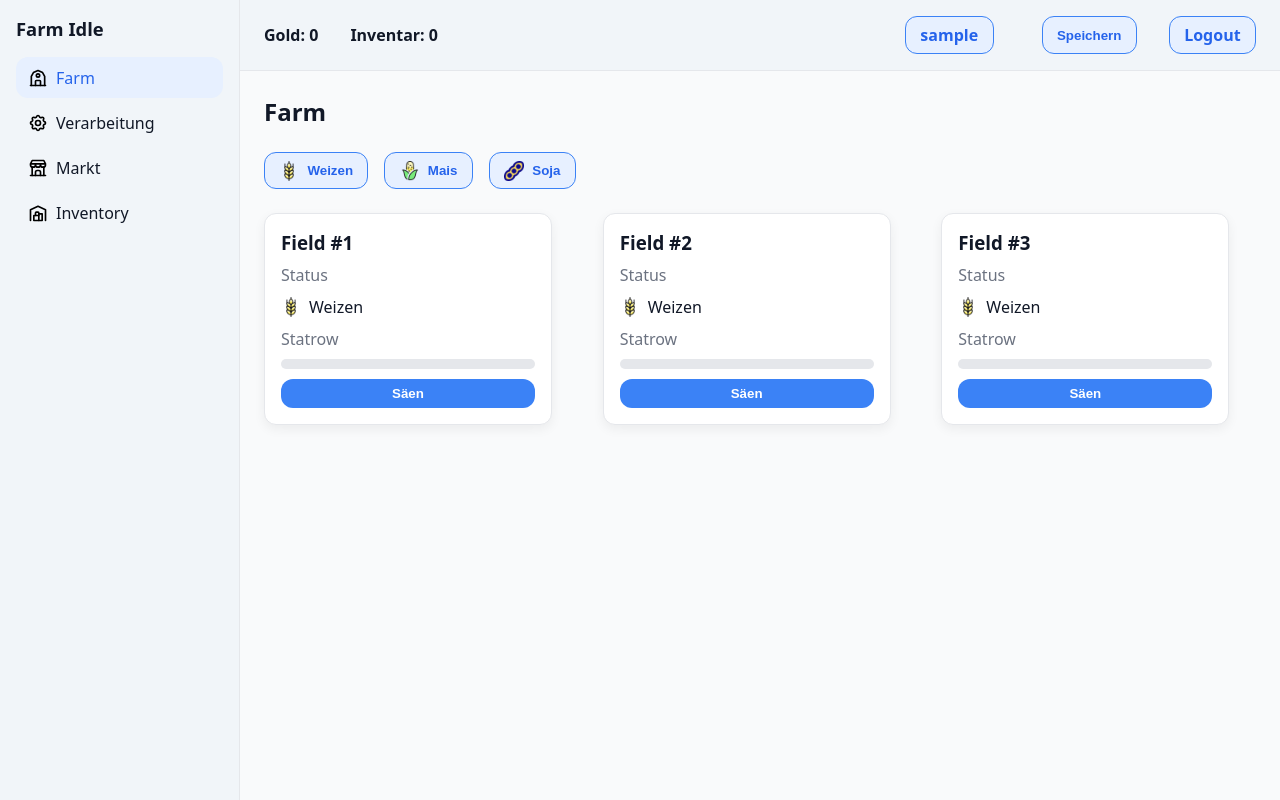
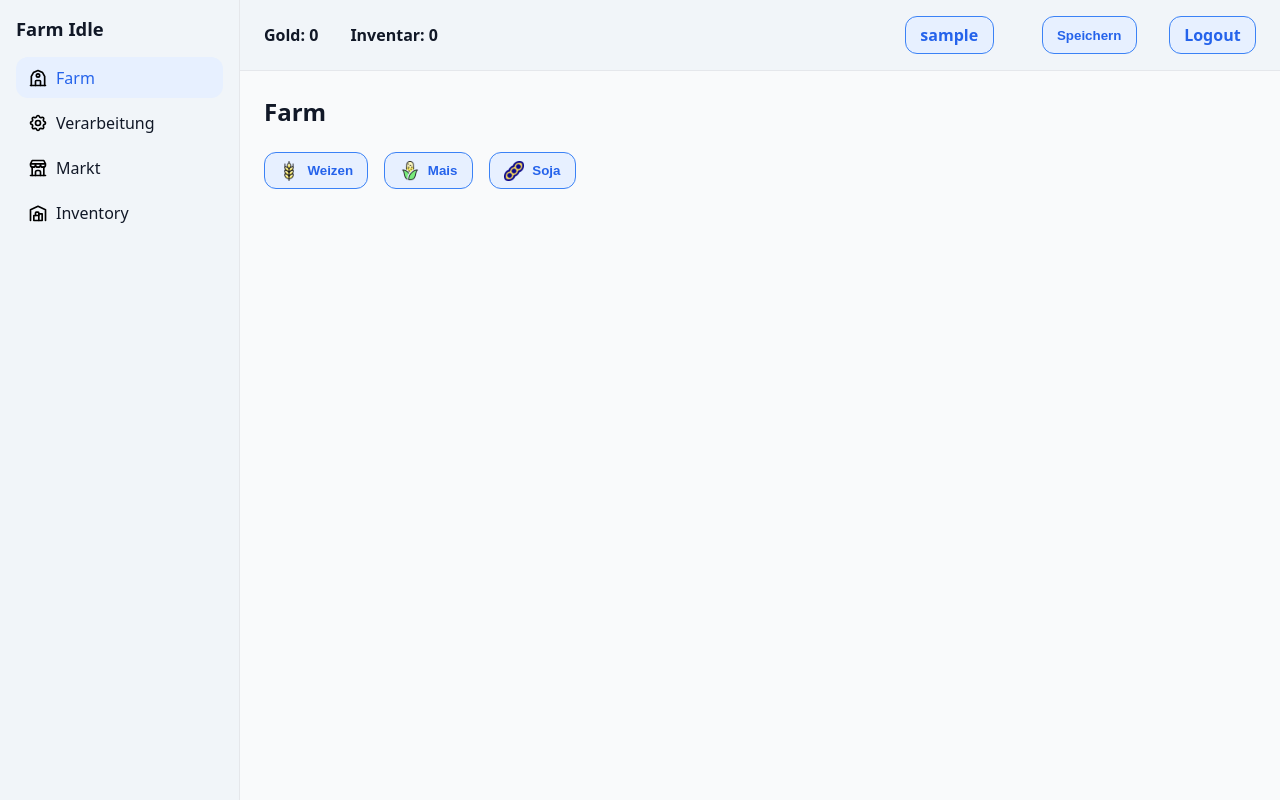
Before and after one commit to MadeOnex/Farm-Idle, a PHP site: page / in a window 1280 px wide. Run offline with PHP 8.4, Linux system fonts and the light colour scheme; the visitor is signed in with stand-in values (Sample User, id 1); data that the repository does not hold is empty.

Commit message:
feat: farm, creating card, renderFields

```diff
--- a/index.php
+++ b/index.php
@@ -28,6 +28,8 @@ $username = htmlspecialchars($_SESSION["username"]);
     <script defer src="./js/base.js"></script>
     <script defer src="./js/game.js"></script>
     <script defer src="./js/inventory.js"></script>
+    <script defer src="./js/farm.js"></script>
+
 </head>
 
 <body>
@@ -62,8 +64,7 @@ $username = htmlspecialchars($_SESSION["username"]);
             </header>
 
             <main>
-                <!-- Inventory Template direkt am Anfang -->
-
+                <!-- Inventory Template -->
                 <template id="tpl-inventory-item">
                     <article class="card" data-item-id="">
                         <h3 class="item-title" data-ref="itemName">Item</h3>
@@ -74,11 +75,28 @@ $username = htmlspecialchars($_SESSION["username"]);
                     </article>
                 </template>
 
+                <!-- Template für Felder -->
+                <template id="tpl-field">
+                    <article class="card" data-field-id="">
+                        <h3 data-ref="title">Field #X</h3>
+                        <p class="muted" data-ref="status">Status</p>
+                        <div class="row">
+                            <img class="icon" data-ref="cropIcon" alt="" />
+                            <span data-ref="cropName">Crop</span>
+                        </div>
+                        <div class="row muted" data-ref="stats">—</div>
+                        <div class="progress" data-value="0"></div>
+                        <button class="btn" data-action="sow">Säen</button>
+                    </article>
+                </template>
+
+
+
                 <!-- Farm-Tab -->
                 <section id="tab-farm" data-tab="tab-farm" class="is-active">
                     <h2 class="tab-title">Farm</h2>
 
-                    <!-- Saat -->
+                    <!-- Saat Tab -->
                     <nav class="toolbar">
                         <button type="button" class="btn btn-ghost"><img class="icon"
                                 src="./img/Crops/Farming-Wheat.png" alt="Weizen" /><b>Weizen</b></button>
@@ -89,52 +107,8 @@ $username = htmlspecialchars($_SESSION["username"]);
                     </nav>
 
                     <!-- Felder Card -->
-                    <div class="grid">
-                        <article class="card">
-                            <h3>Field #1</h3>
-                            <p class="muted">Status</p>
-                            <div class="row"><img class="icon" src="./img/Crops/Farming-Wheat.png" alt="Weizen" />Weizen
-                            </div>
-                            <div class="row muted">Statrow</div>
-                            <div class="progress" data-value="40"></div>
-                            <button class="btn">Säen</button>
-                        </article>
+                    <div id="field-list" class="grid"> </div>
 
-                        <article class="card">
-                            <h3>Field #2</h3>
-                            <p class="muted">Status</p>
-                            <div class="row"><img class="icon" src="./img/Crops/Farming-Wheat.png" alt="Weizen" />Weizen
-                            </div>
-                            <div class="row muted">Statrow</div>
-                            <div class="progress" data-value="10"></div>
-                            <button class="btn">Säen</button>
-                        </article>
-
-                        <article class="card">
-                            <h3>Field #3</h3>
-                            <p class="muted">Status</p>
-                            <div class="row"><img class="icon" src="./img/Crops/Farming-Wheat.png" alt="Weizen" />Weizen
-                            </div>
-                            <div class="row muted">Statrow</div>
-                            <div class="progress" data-value="0"></div>
-                            <button class="btn">Säen</button>
-                        </article>
-
-                        <!-- Template -->
-                        <template id="tpl-field">
-                            <article class="card" data-field-id="">
-                                <h3 data-ref="title">Field #X</h3>
-                                <p class="muted" data-ref="status">Status</p>
-                                <div class="row">
-                                    <img class="icon" data-ref="cropIcon" alt="" />
-                                    <span data-ref="cropName">Crop</span>
-                                </div>
-                                <div class="row muted" data-ref="stats">—</div>
-                                <div class="progress" data-value="0"></div>
-                                <button class="btn" data-action="sow">Säen</button>
-                            </article>
-                        </template>
-                    </div>
                 </section>
 
                 <!-- Verarbeitung -->
--- a/js/config.js
+++ b/js/config.js
@@ -48,7 +48,7 @@ const CONFIG = {
     version: 1,
     gold: 0,
     inventory: { wheat: 0, corn: 0, soy: 0, flour: 0, popcorn: 0, oil: 0 },
-    fields: [null],
+    fields: [],
     jobs: [],
   },
 };
--- /dev/null
+++ b/js/farm.js
@@ -0,0 +1,51 @@
+let selectedCrop = null;
+
+function renderFields() {
+  const fieldsContainer = document.getElementById("field-list");
+  const fieldTemplate = document.getElementById("tpl-field");
+
+  if (!fieldsContainer || !fieldTemplate) return;
+
+  fieldsContainer.innerHTML = "";
+
+  for (let i = 0; i < window.state.fields.length; i++) {
+    const field = window.state.fields[i];
+    const card = fieldTemplate.content.cloneNode(true);
+
+    card.querySelector("[data-ref]='title']").textContent = `Field #${i + 1}`;
+
+    if (field === null) {
+      card.querySelector("[data-ref]='status'").textContent = "Leer";
+      btn.textContent = "Saen";
+      btn.onclick = () => plantField(i, selectedCrop);
+    } else {
+      const cropData = CONFIG.CROPS[field.crop];
+      card.querySelector("[data-ref]='cropName'").textContent =
+        CONFIG.ITEMS[field.crop].name;
+      card.querySelector("[data-ref]='cropIcon'").src =
+        CONFIG.ITEMS[field.crop].icon;
+
+      // Fortschritt
+      const now = Date.now();
+      const elapsed = now - field.plantedAt;
+      const total = field.harvestAt - field.plantedAt;
+      const percent = Math.min(100, (elapsed / total) * 100);
+
+      card.querySelector(".progress").dataset.value = Math.floor(percent);
+
+      // Button
+      if (now >= field.harvestAt) {
+        const btn = card.querySelector("button");
+        btn.textContent = "Ernten";
+        btn.onclick = () => harvestField(i);
+      } else {
+        card.querySelector("button").disable = true;
+      }
+    }
+  }
+
+  fieldsContainer.appendChild(card);
+}
+
+document.addEventListener("DOMContentLoaded", renderFields);
+window.Farm = {render: renderFields};
```
